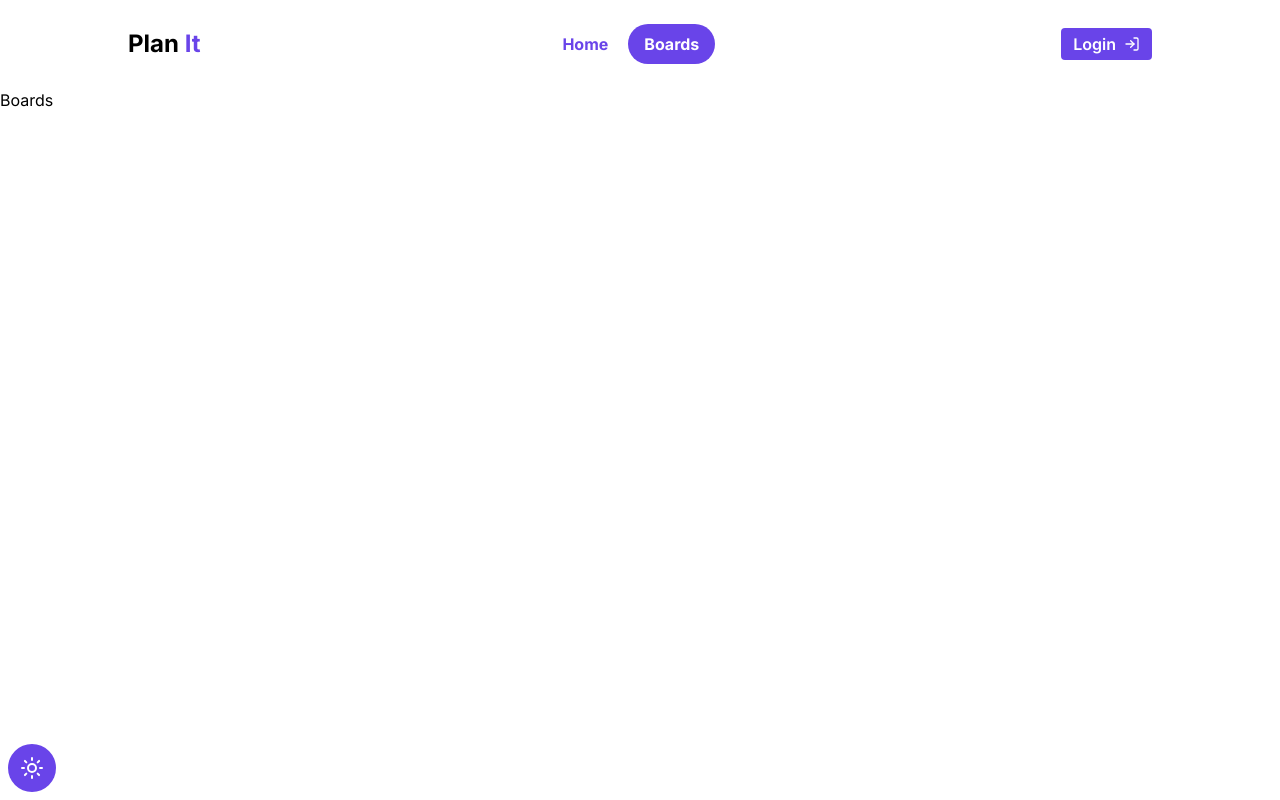
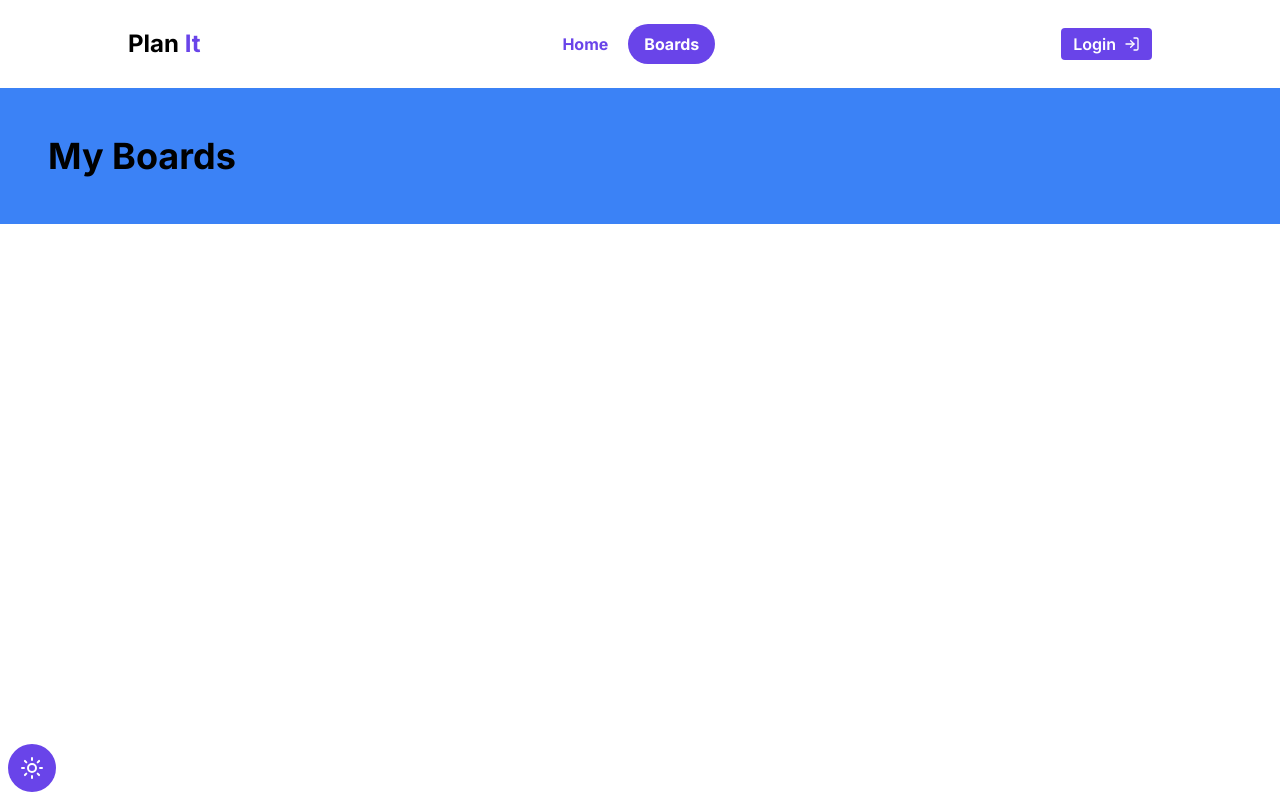
Before and after one commit to AgustinGalante19/plan-it, a Next.js app: page /boards in a window 1280 px wide. Built offline with nearby package versions, Linux system fonts and the light colour scheme; no server answers.

Commit message:
Basic boards page (in progress)

```diff
--- a/src/app/boards/page.tsx
+++ b/src/app/boards/page.tsx
@@ -1,7 +1,11 @@
 import React from "react"
 
 function Boards() {
-  return <div>Boards</div>
+  return (
+    <div className='container mx-auto bg-blue-500 p-12'>
+      <h2 className='text-4xl font-bold'>My Boards</h2>
+    </div>
+  )
 }
 
 export default Boards
```
